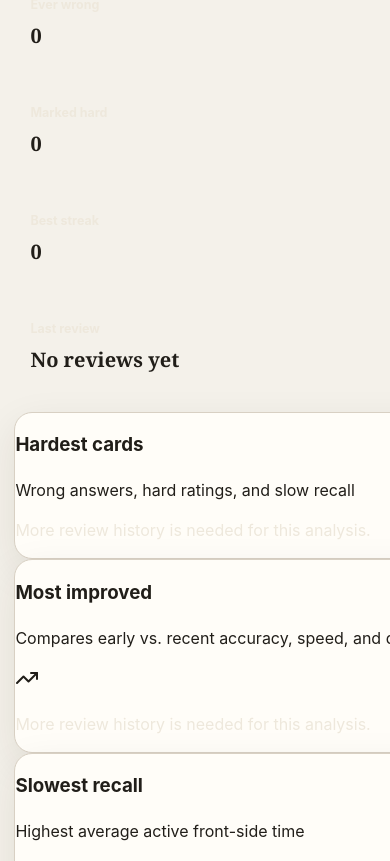
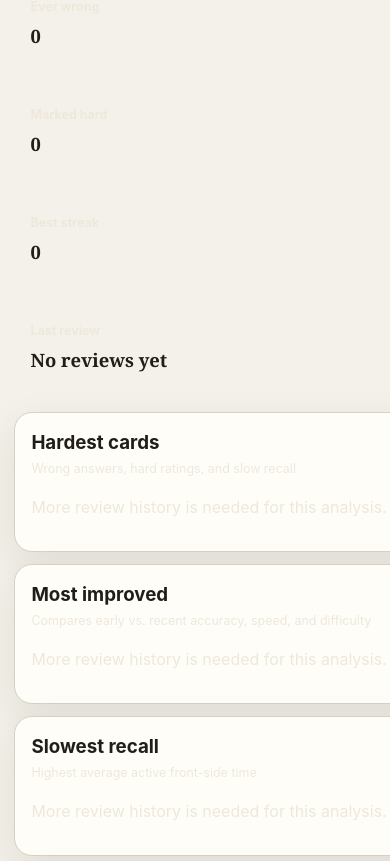
Before and after one commit to coltonkirby01/greek-latin-study, a React (Vite) app: page /stats in a window 390 px wide. Shown: the part 1139-2000 px from the top of the page. Built offline with nearby package versions, Linux system fonts and the light colour scheme; no server answers.

Commit message:
Style in-depth card analysis

```diff
--- a/src/pages/stats-page.css
+++ b/src/pages/stats-page.css
@@ -8,7 +8,8 @@
 .stats-section-heading,
 .stats-sync-note,
 .stats-recent-row,
-.stats-review-result {
+.stats-review-result,
+.stats-ranked-heading {
   display: flex;
   align-items: center;
 }
@@ -16,7 +17,8 @@
 .stats-hero,
 .stats-language-title,
 .stats-section-heading,
-.stats-recent-row {
+.stats-recent-row,
+.stats-ranked-heading {
   justify-content: space-between;
   gap: 1rem;
 }
@@ -28,8 +30,16 @@
 .stats-hero h1,
 .stats-language-title h2,
 .stats-section-heading h2,
-.stats-section-heading h3 {
+.stats-section-heading h3,
+.stats-ranked-heading h3 {
   margin: 0;
+}
+
+.stats-section-heading p,
+.stats-ranked-heading p {
+  margin: 0.2rem 0 0;
+  color: var(--muted);
+  font-size: 0.78rem;
 }
 
 .stats-hero p:last-child {
@@ -47,9 +57,11 @@
 }
 
 .stats-sync-note svg,
-.stats-section-heading > svg {
+.stats-section-heading > svg,
+.stats-ranked-heading > svg {
   width: 1.1rem;
   height: 1.1rem;
+  flex: 0 0 auto;
 }
 
 .stats-language-section {
@@ -59,7 +71,7 @@
 
 .stats-overview-grid {
   display: grid;
-  grid-template-columns: repeat(3, minmax(0, 1fr));
+  grid-template-columns: repeat(5, minmax(0, 1fr));
   gap: 0.75rem;
 }
 
@@ -82,8 +94,58 @@
 
 .stats-overview-card strong {
   font-family: var(--font-serif);
-  font-size: clamp(1.25rem, 2vw, 1.75rem);
+  font-size: clamp(1.15rem, 1.8vw, 1.6rem);
   font-weight: 650;
+}
+
+.stats-analysis-grid {
+  display: grid;
+  grid-template-columns: repeat(2, minmax(0, 1fr));
+  gap: 0.75rem;
+}
+
+.stats-ranked-panel {
+  padding: 1rem;
+  min-width: 0;
+}
+
+.stats-ranked-panel ol {
+  list-style: none;
+  padding: 0;
+  margin: 0.75rem 0 0;
+  display: grid;
+}
+
+.stats-ranked-panel li {
+  display: flex;
+  justify-content: space-between;
+  gap: 1rem;
+  padding: 0.65rem 0;
+  border-top: 1px solid var(--line);
+}
+
+.stats-ranked-panel li > div {
+  min-width: 0;
+  display: grid;
+  gap: 0.16rem;
+}
+
+.stats-ranked-panel li strong {
+  overflow: hidden;
+  text-overflow: ellipsis;
+  white-space: nowrap;
+}
+
+.stats-ranked-panel li span,
+.stats-ranked-panel li em {
+  color: var(--muted);
+  font-size: 0.76rem;
+  font-style: normal;
+}
+
+.stats-ranked-panel li em {
+  flex: 0 0 auto;
+  text-align: right;
 }
 
 .stats-table-wrap,
@@ -98,9 +160,13 @@
 
 .stats-table {
   width: 100%;
-  min-width: 1050px;
+  min-width: 1150px;
   border-collapse: collapse;
   font-size: 0.8rem;
+}
+
+.stats-card-table {
+  min-width: 1300px;
 }
 
 .stats-table th,
@@ -123,6 +189,15 @@
   font-weight: 750;
 }
 
+.stats-card-prompt {
+  max-width: 20rem;
+  overflow-wrap: anywhere;
+}
+
+.stats-load-more {
+  margin-top: 1rem;
+}
+
 .stats-recent-section {
   display: grid;
   gap: 1rem;
@@ -142,8 +217,13 @@
 }
 
 .stats-recent-row > div:first-child {
+  min-width: 0;
   display: grid;
   gap: 0.2rem;
+}
+
+.stats-recent-row strong {
+  overflow-wrap: anywhere;
 }
 
 .stats-recent-row span {
@@ -172,8 +252,15 @@
   color: var(--muted);
 }
 
+@media (max-width: 1100px) {
+  .stats-overview-grid {
+    grid-template-columns: repeat(3, minmax(0, 1fr));
+  }
+}
+
 @media (max-width: 900px) {
-  .stats-overview-grid {
+  .stats-overview-grid,
+  .stats-analysis-grid {
     grid-template-columns: repeat(2, minmax(0, 1fr));
   }
 
@@ -184,13 +271,19 @@
   }
 }
 
-@media (max-width: 560px) {
-  .stats-overview-grid {
+@media (max-width: 620px) {
+  .stats-overview-grid,
+  .stats-analysis-grid {
     grid-template-columns: 1fr;
   }
 
-  .stats-recent-row {
+  .stats-recent-row,
+  .stats-ranked-panel li {
     align-items: flex-start;
     flex-direction: column;
   }
+
+  .stats-ranked-panel li em {
+    text-align: left;
+  }
 }
```
